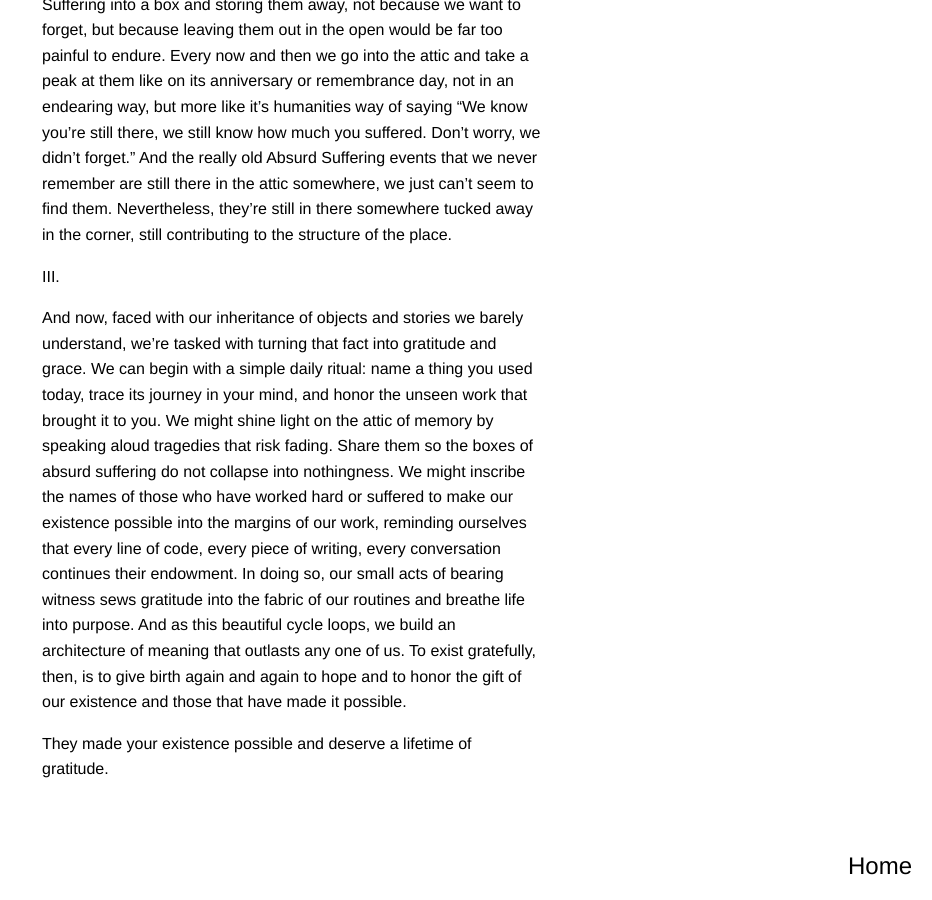
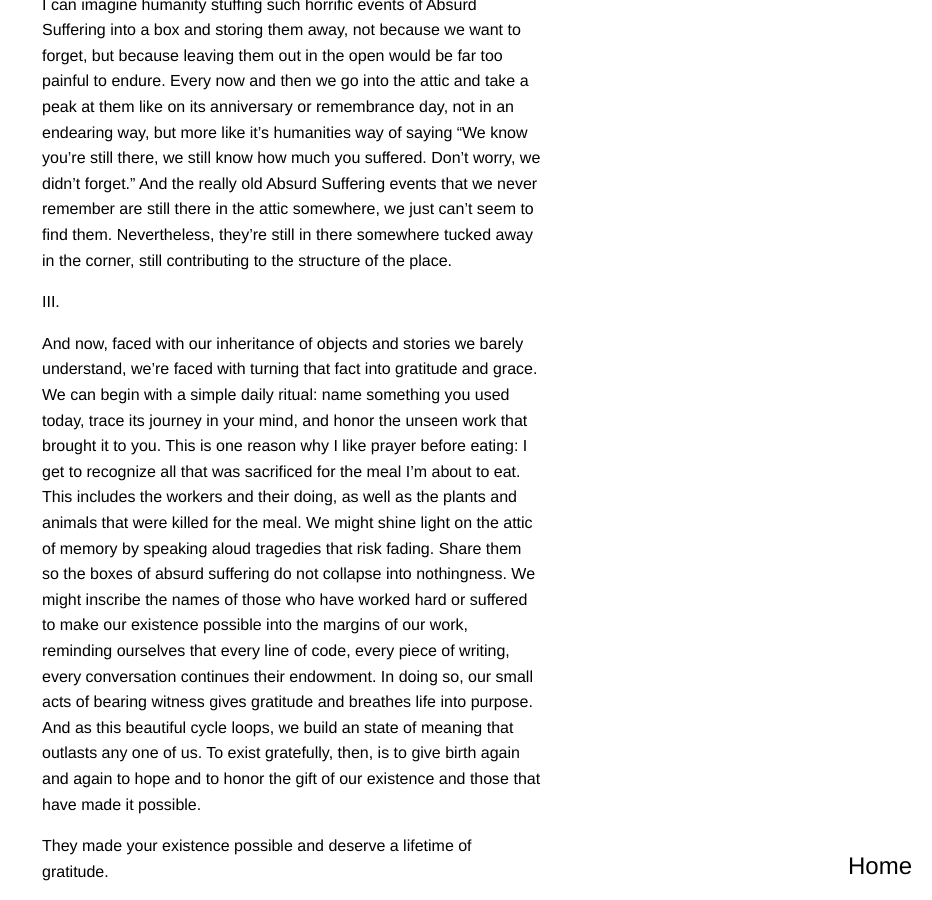
Before and after one commit to pxsswordprotected/personalsite, a Jekyll site: the page built from docs/_posts/2025-04-19-Permitionless-Existence.md, in a window 1280 px wide and 900 px high, scrolled down 2116 px. Shown: the whole window, without its empty margins (348-1280 px from the left). Built offline with Jekyll 4.4.1, drawn with Linux system fonts in a browser that asks for light colours; some of the changed text lies outside the part shown.

Commit message:
changed post

```diff
--- a/docs/_posts/2025-04-19-Permitionless-Existence.md
+++ b/docs/_posts/2025-04-19-Permitionless-Existence.md
@@ -5,7 +5,7 @@ title:  "Permitionless Existence"
 
 I.
 
-I was born into this world without my permission and so was everyone else. Some might find this unethical such as anti-natalists but I would disagree. Even if you do find it unethical, there's only so much you can do. People will not stop having kids no matter how much you protest or disagree, so I think the next best thing might be to practice radical acceptance and find a different approach.
+I was born into this world without my permission and so was everyone else. Some might find this unethical such as anti-natalists but I would disagree. Even if you do find it unethical, there's only so much you can do about it. People will not stop having kids no matter how much you protest or disagree, so I think the next best thing might be to practice radical acceptance and find a different approach. (I realize this is probably a strawman of the anti-natalist movement and solutions)
 
 <img src="{{site.baseurl}}/assets/images/tweet_ex.png"
      alt="Alt text for the image"
@@ -33,6 +33,6 @@ I can imagine humanity stuffing such horrific events of Absurd Suffering into a
 
 III.
 
-And now, faced with our inheritance of objects and stories we barely understand, we’re tasked with turning that fact into gratitude and grace. We can begin with a simple daily ritual: name a thing you used today, trace its journey in your mind, and honor the unseen work that brought it to you. We might shine light on the attic of memory by speaking aloud tragedies that risk fading. Share them so the boxes of absurd suffering do not collapse into nothingness. We might inscribe the names of those who have worked hard or suffered to make our existence possible into the margins of our work, reminding ourselves that every line of code, every piece of writing, every conversation continues their endowment. In doing so, our small acts of bearing witness sews gratitude into the fabric of our routines and breathe life into purpose. And as this beautiful cycle loops, we build an architecture of meaning that outlasts any one of us. To exist gratefully, then, is to give birth again and again to hope and to honor the gift of our existence and those that have made it possible.
+And now, faced with our inheritance of objects and stories we barely understand, we’re faced with turning that fact into gratitude and grace. We can begin with a simple daily ritual: name something you used today, trace its journey in your mind, and honor the unseen work that brought it to you. This is one reason why I like prayer before eating: I get to recognize all that was sacrificed for the meal I'm about to eat. This includes the workers and their doing, as well as the plants and animals that were killed for the meal. We might shine light on the attic of memory by speaking aloud tragedies that risk fading. Share them so the boxes of absurd suffering do not collapse into nothingness. We might inscribe the names of those who have worked hard or suffered to make our existence possible into the margins of our work, reminding ourselves that every line of code, every piece of writing, every conversation continues their endowment. In doing so, our small acts of bearing witness gives gratitude and breathes life into purpose. And as this beautiful cycle loops, we build an state of meaning that outlasts any one of us. To exist gratefully, then, is to give birth again and again to hope and to honor the gift of our existence and those that have made it possible.
 
 They made your existence possible and deserve a lifetime of gratitude.
```
